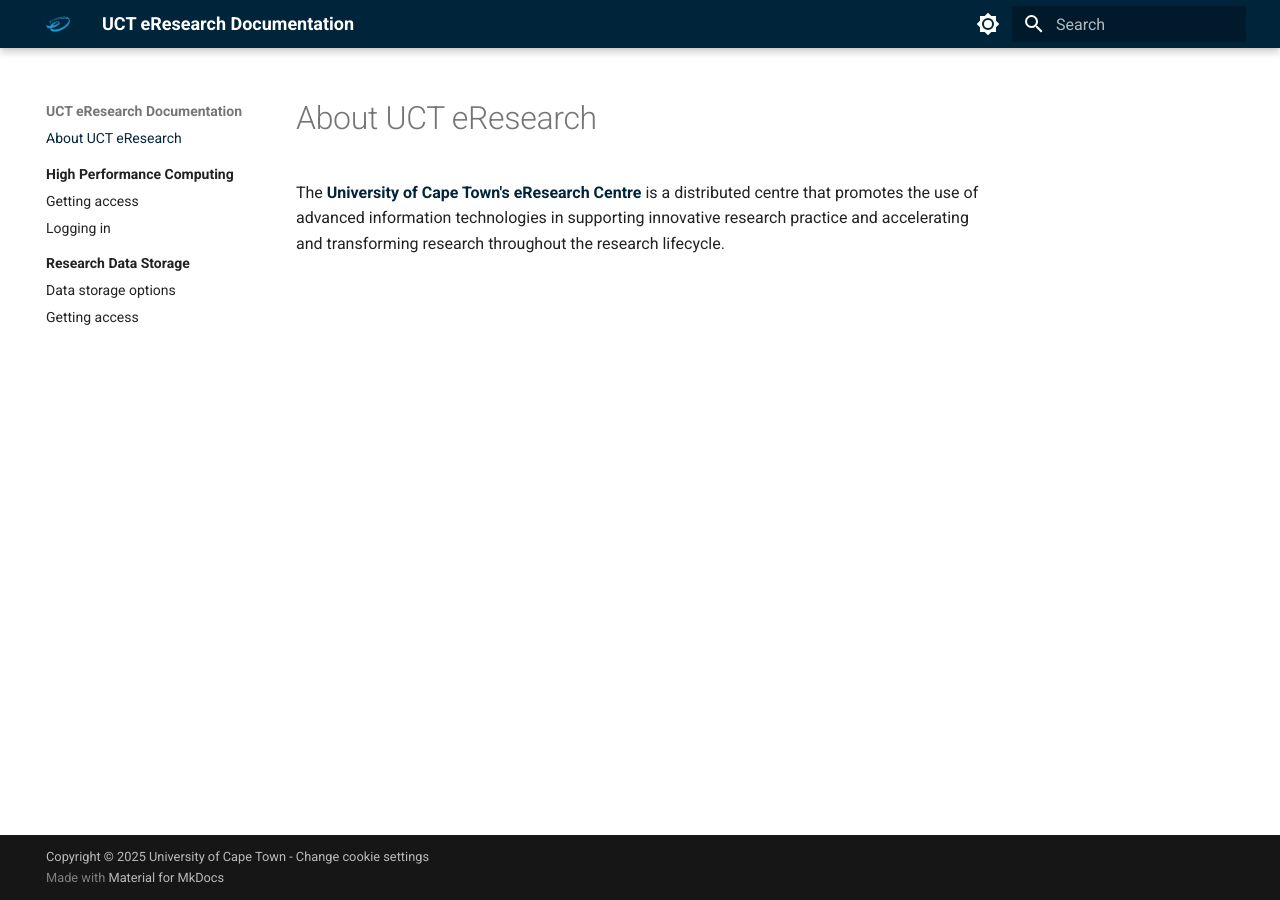
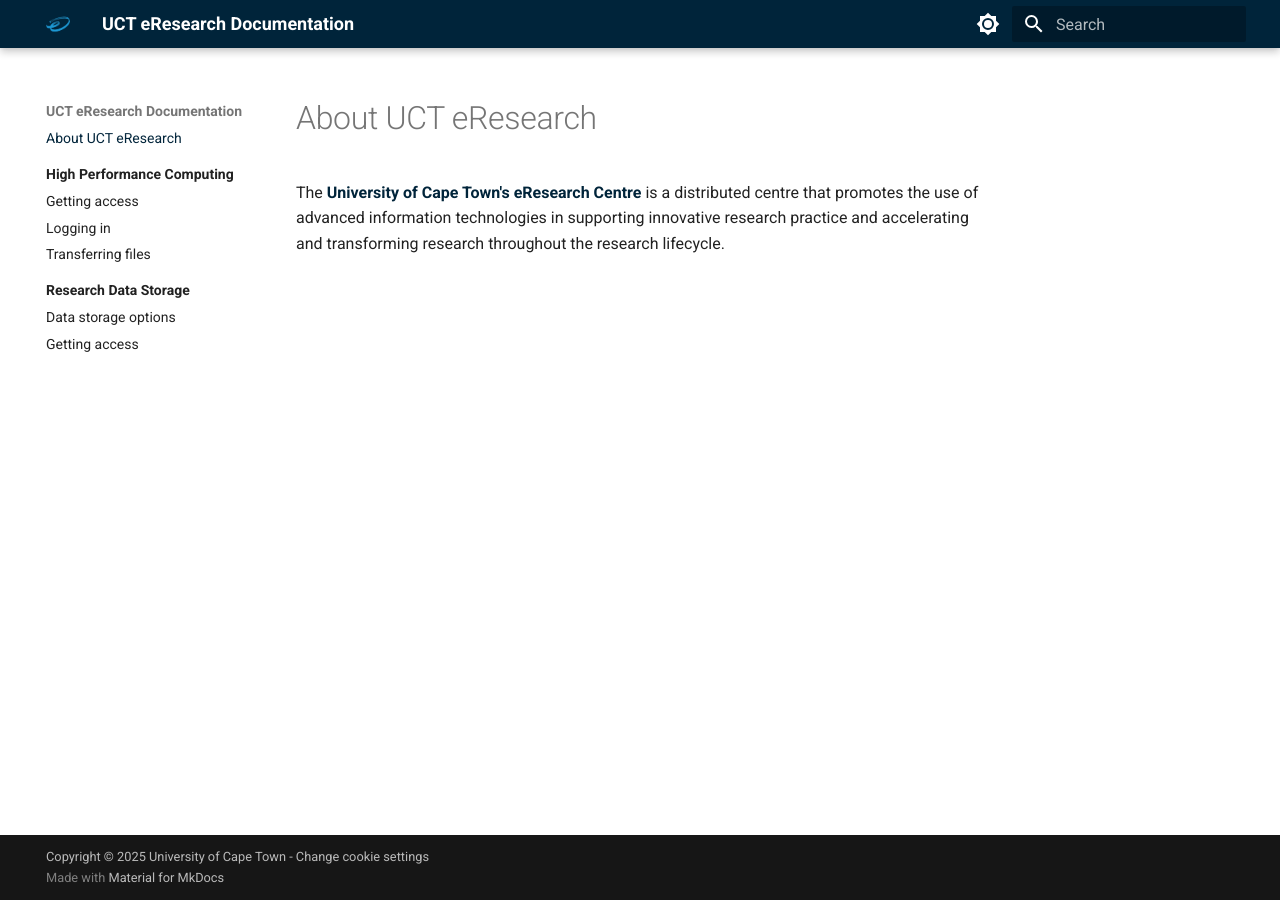
Before and after one commit to uct-eresearch/mkdocs-test, an MkDocs documentation site: the page built from docs/index.md, in a window 1280 px wide. Built offline with MkDocs 1.6.1 and Material for MkDocs 9.7.7, drawn with Linux system fonts in a browser that asks for light colours.

Commit message:
latest update

```diff
--- a/mkdocs.yml
+++ b/mkdocs.yml
@@ -1,5 +1,8 @@
 site_name: UCT eResearch Documentation
 site_url: https://uct-eresearch.github.io/mkdocs-poc/
+
+use_directory_urls: true
+
 theme:
   name: material
   logo: img/logo.png
@@ -62,6 +65,7 @@ nav:
     - hpc/index.md
     - Getting access: hpc/access.md
     - Logging in: hpc/login.md
+    - Transferring files: hpc/filetransfer.md
   - Research Data Storage:
     - data/index.md
     - Data storage options: data/options.md
```
Also changed, not shown: site/404.html, site/data/access/index.html, site/data/index.html, site/data/options/index.html, site/hpc/access/index.html, site/hpc/filetransfer/index.html, site/hpc/index.html, site/hpc/login/index.html, site/index.html, site/sitemap.xml, 2 other files.
